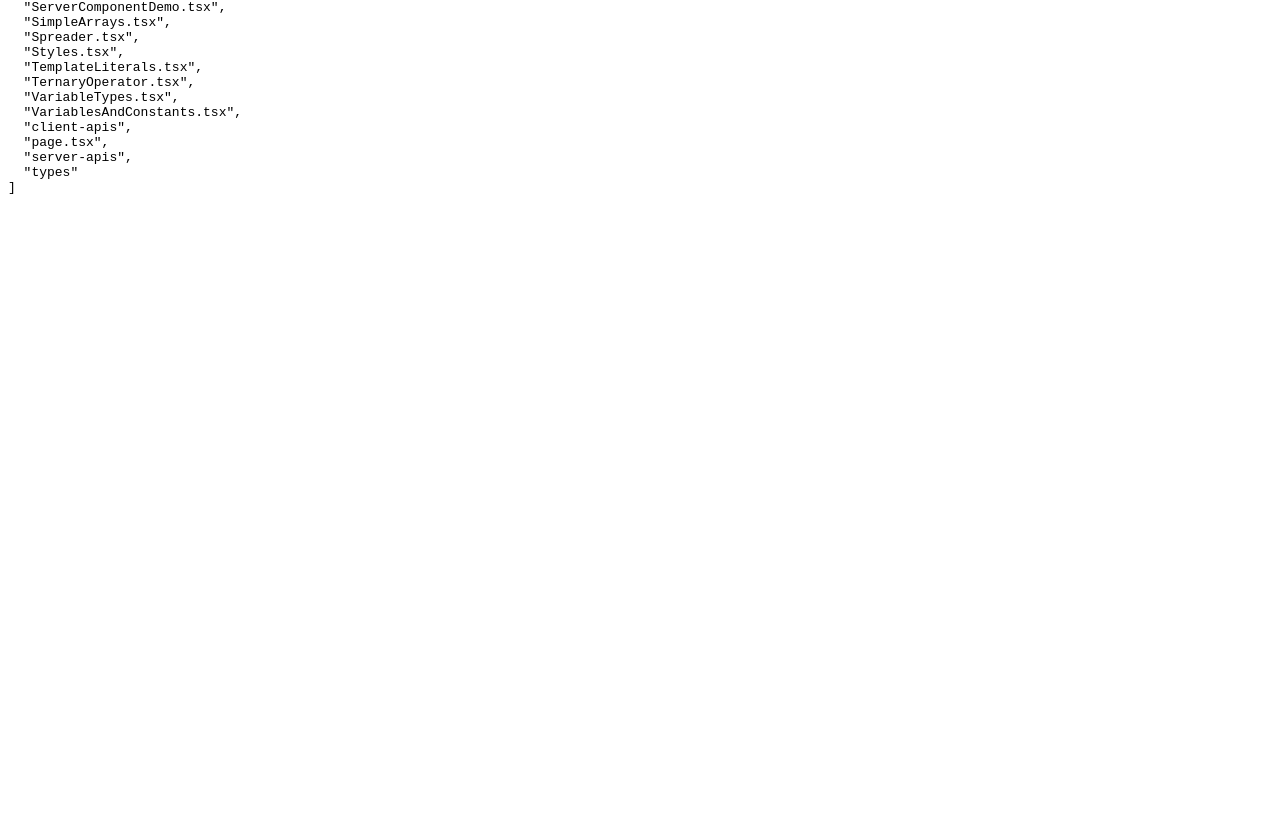
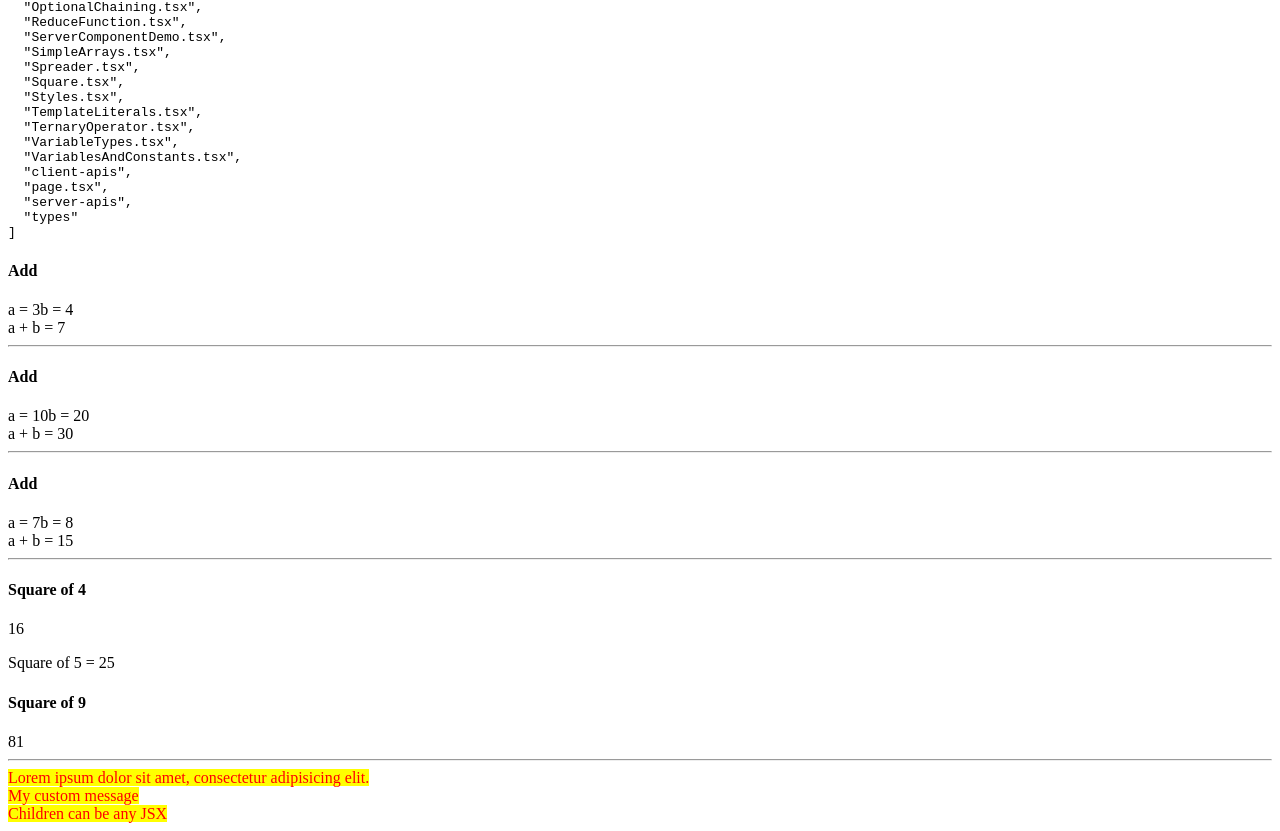
Before and after one commit to pricefy-dotcom/webdev-client, a Next.js app in the folder 2026/fall/webdev/webdev-client/: page /labs/lab3 in a window 1280 px wide. Shown: the part 7965-8796 px from the top of the page. Before the commit the page ends 8173 px from the top, so only its background shows below. Built offline with nearby package versions, Linux system fonts and the light colour scheme.

Commit message:
Lab 3.8.1 Child Components

```diff
--- /dev/null
+++ b/2026/fall/webdev/webdev-client/app/labs/lab3/Add.tsx
@@ -0,0 +1,11 @@
+export default function Add({ a, b }: { a: number; b: number }) {
+  return (
+    <div id="wd-add">
+      <h4>Add</h4>
+      a = {a}
+      b = {b} <br />
+      a + b = {a + b}
+      <hr />
+    </div>
+  );
+}
--- /dev/null
+++ b/2026/fall/webdev/webdev-client/app/labs/lab3/Highlight.tsx
@@ -0,0 +1,12 @@
+import { ReactNode } from "react";
+
+export default function Highlight({ children }: { children: ReactNode }) {
+  return (
+    <span
+      id="wd-highlight"
+      style={{ backgroundColor: "yellow", color: "red" }}
+    >
+      {children}
+    </span>
+  );
+}
--- /dev/null
+++ b/2026/fall/webdev/webdev-client/app/labs/lab3/Square.tsx
@@ -0,0 +1,6 @@
+import { ReactNode } from "react";
+
+export default function Square({ children }: { children: ReactNode }) {
+  const num = Number(children);
+  return <span id="wd-square">{num * num}</span>;
+}
--- a/2026/fall/webdev/webdev-client/app/labs/lab3/page.tsx
+++ b/2026/fall/webdev/webdev-client/app/labs/lab3/page.tsx
@@ -31,6 +31,9 @@
 import Styles from "./Styles";
 import ClientComponentDemo from "./ClientComponentDemo";
 import ServerComponentDemo from "./ServerComponentDemo";
+import Add from "./Add";
+import Square from "./Square";
+import Highlight from "./Highlight";
 
 export default function Lab3() {
     console.log("Hello World!")
@@ -70,6 +73,25 @@
             <Styles />
             <ClientComponentDemo />
             <ServerComponentDemo />
+            <Add a={3} b={4} />
+            <Add a={10} b={20} />
+            <Add a={7} b={8} />
+            <h4>Square of 4</h4>
+            <Square>4</Square>
+            <br />
+            <p>Square of 5 = <Square>5</Square></p>
+            <h4>Square of 9</h4>
+            <Square>9</Square>
+            <hr />
+            <Highlight>
+                Lorem ipsum dolor sit amet, consectetur adipisicing elit.
+            </Highlight>
+            <br />
+            <Highlight>
+                My custom message
+            </Highlight>
+            <br />
+            <Highlight>Children can be any JSX</Highlight>
         </div>
     );
 }
```
